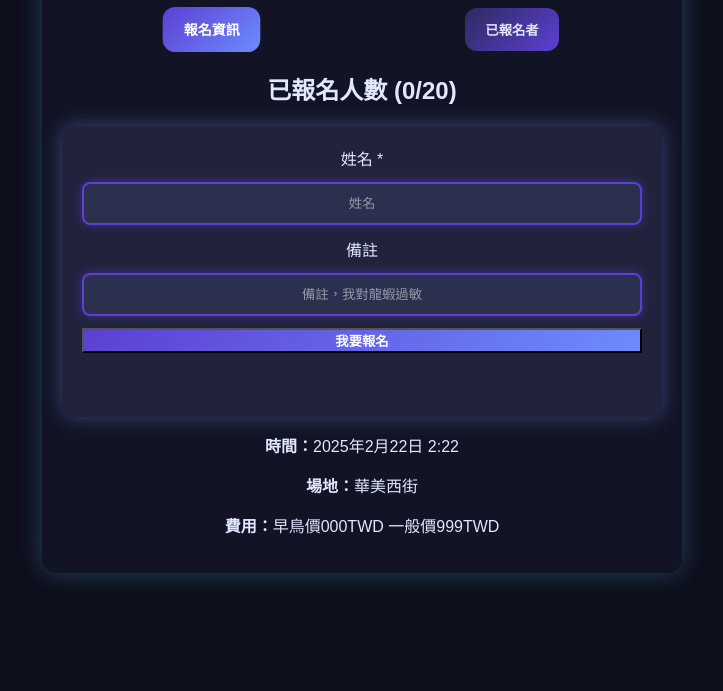
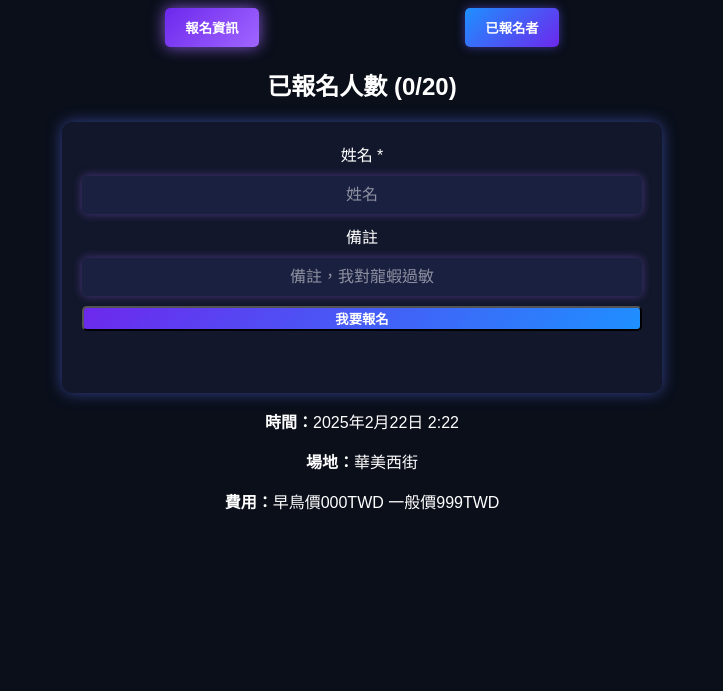
Before and after one commit to nnilbig/aninvite, a plain HTML site: page index.html in a window 1280 px wide. Shown: the part 109-800 px from the top of the page, without its empty margins (278-1001 px from the left). Drawn offline with Linux system fonts and the light colour scheme.

Commit message:
Update styles.css

```diff
--- a/styles.css
+++ b/styles.css
@@ -1,8 +1,8 @@
 /* 全局設定 */
 body {
-    background-color: #0D0F1B; /* 深藍黑，模擬宇宙 */
-    color: #E0E7FF;
-    font-family: 'Poppins', sans-serif;
+    background-color: #0A0F1A; /* 深藍黑，營造宇宙感 */
+    color: #ffffff;
+    font-family: Arial, sans-serif;
     text-align: center;
 }
 
@@ -11,10 +11,6 @@ body {
     max-width: 600px;
     margin: auto;
     padding: 20px;
-    background: rgba(20, 22, 40, 0.8); /* 深色半透明 */
-    border-radius: 15px;
-    backdrop-filter: blur(12px);
-    box-shadow: 0 0 25px rgba(93, 188, 252, 0.3); /* 星際藍光暈 */
 }
 
 /* Tabs 設計 */
@@ -25,20 +21,19 @@ body {
 }
 
 .tab-btn {
-    background: linear-gradient(135deg, #2E2A5F, #5D3FD3); /* 深藍紫到電光藍 */
-    color: #E0E7FF;
-    padding: 12px 20px;
+    background: linear-gradient(135deg, #1E90FF, #6D28ED); /* 霓虹藍紫 */
+    color: #ffffff;
+    padding: 10px 20px;
     border: none;
-    border-radius: 12px;
-    font-weight: bold;
+    border-radius: 5px;
     cursor: pointer;
-    transition: all 0.3s ease-in-out;
+    transition: 0.3s;
+    box-shadow: 0 0 10px rgba(110, 88, 255, 0.5);
 }
 
 .tab-btn.active {
-    background: linear-gradient(135deg, #5D3FD3, #6C8CFF); /* 激活時亮一點 */
-    color: #fff;
-    transform: scale(1.05);
+    background: linear-gradient(135deg, #6D28ED, #A066FF); /* 亮紫 */
+    box-shadow: 0 0 15px rgba(160, 102, 255, 0.8);
 }
 
 .tab-btn:hover {
@@ -58,21 +53,23 @@ body {
 form {
     display: flex;
     flex-direction: column;
-    gap: 12px;
-    background: rgba(40, 44, 72, 0.7); /* 更深的透明感 */
+    gap: 10px;
+    background: #12172B; /* 深藍色區塊 */
     padding: 20px;
-    border-radius: 12px;
-    box-shadow: 0 0 20px rgba(120, 144, 255, 0.4);
+    border-radius: 10px;
+    box-shadow: 0 0 15px rgba(93, 118, 255, 0.5); /* 藍紫光暈 */
 }
 
 /* 輸入框 */
 input {
-    background: rgba(45, 50, 80, 0.9);
-    color: #E0E7FF;
-    padding: 12px;
-    border: 2px solid #5D3FD3;
-    border-radius: 8px;
-    box-shadow: 0 0 10px rgba(93, 63, 211, 0.5);
+    background: #1A2040;
+    color: #fff;
+    padding: 10px;
+    border: none;
+    border-radius: 5px;
+    font-size: 16px;
+    outline: none;
+    box-shadow: 0 0 10px rgba(160, 102, 255, 0.4);
     text-align: center;
 }
 
@@ -81,21 +78,21 @@ input::placeholder {
 }
 
 input:focus {
-    border-color: #6C8CFF;
-    box-shadow: 0 0 15px rgba(120, 144, 255, 0.8);
+    box-shadow: 0 0 15px rgba(160, 102, 255, 0.8);
 }
 
 /* 按鈕 */
 button {
-    background: linear-gradient(135deg, #5D3FD3, #6C8CFF);
+    background: linear-gradient(135deg, #6D28ED, #1E90FF);
     color: white;
     font-weight: bold;
     cursor: pointer;
     transition: 0.3s;
+    border-radius: 5px;
 }
 
 button:hover {
-    background: linear-gradient(135deg, #6C8CFF, #93A8FF);
+    background: linear-gradient(135deg, #A066FF, #4DAFFF);
     transform: scale(1.05);
 }
 
@@ -106,28 +103,27 @@ button:hover {
 }
 
 #registered-list li {
-    background: rgba(45, 50, 80, 0.8);
-    margin: 6px 0;
-    padding: 12px;
-    border-radius: 10px;
+    background: #12172B;
+    margin: 5px 0;
+    padding: 10px;
+    border-radius: 5px;
     display: flex;
     justify-content: space-between;
     align-items: center;
-    box-shadow: 0 0 10px rgba(93, 188, 252, 0.3);
-    border-left: 5px solid #5D3FD3;
+    box-shadow: 0 0 10px rgba(160, 102, 255, 0.3);
 }
 
 /* 取消報名按鈕 */
 .cancel-btn {
-    background: #E94560;
+    background: #FF4E50;
     color: white;
-     padding: 5px 10px;
+    padding: 5px 10px;
     border: none;
     border-radius: 5px;
     cursor: pointer;
 }
 
 .cancel-btn:hover {
-    background: #FF5A80;
+    background: #FF6E80;
     transform: scale(1.05);
 }
```
